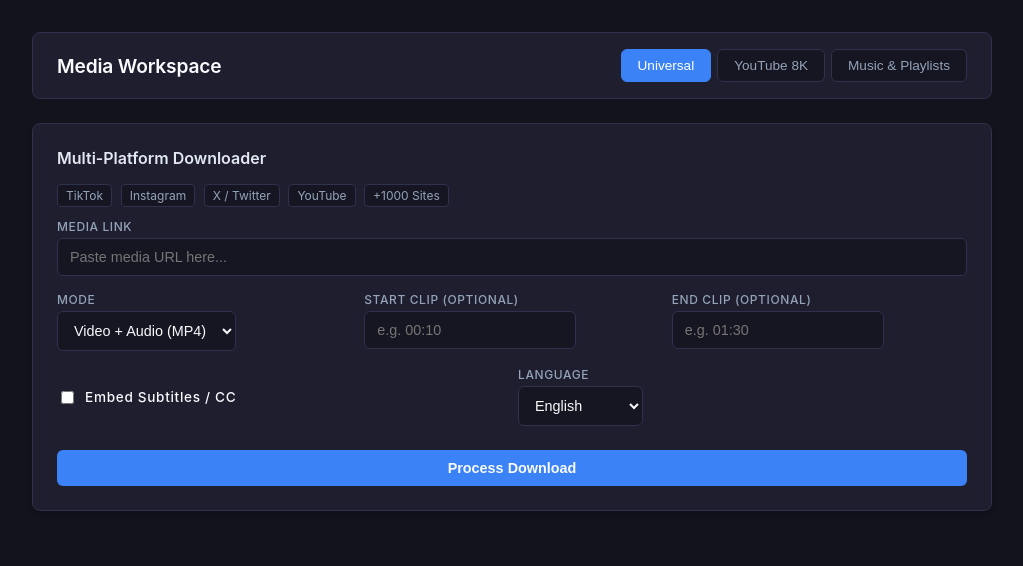
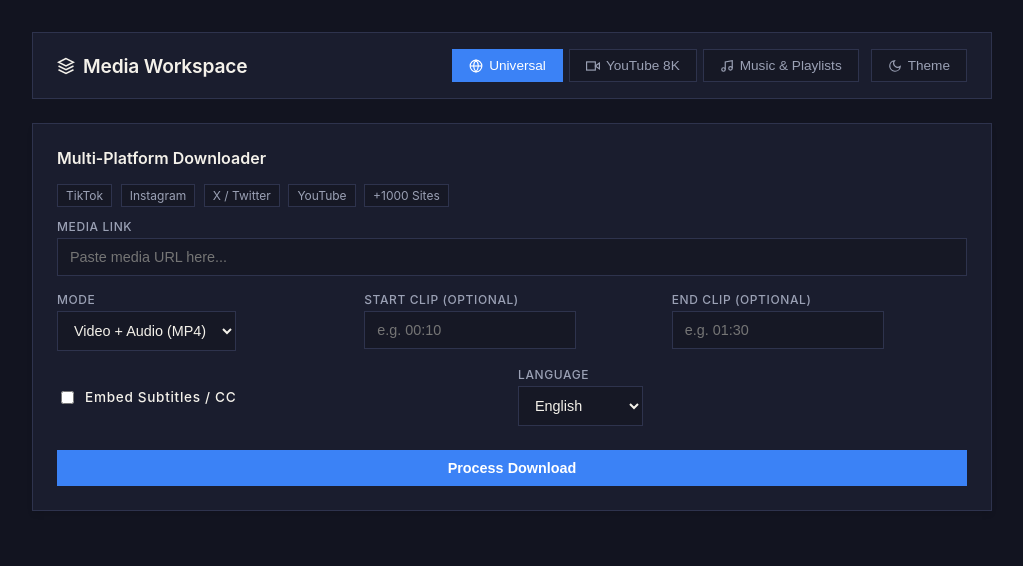
Before and after one commit to obedjoshua/flask-youtube-downloader, a Flask app: page / in a window 1280 px wide. Shown: the top 566 px of the page, without its empty margins (128-1151 px from the left). Run offline with Flask 3, Linux system fonts and the light colour scheme; some libraries are stand-ins or nearby versions.

Commit message:
prepared for render publishing

```diff
--- a/app.py
+++ b/app.py
@@ -1,12 +1,12 @@
-from typing import Any, cast
 import os
 import shutil
+from typing import Any, cast
 
+import spotipy
+import yt_dlp
 from flask import Flask, jsonify, render_template, request, send_file
 from flask_cors import CORS
-import spotipy
 from spotipy.oauth2 import SpotifyClientCredentials
-import yt_dlp
 from yt_dlp.utils import DownloadError, download_range_func
 
 app = Flask(__name__)
@@ -510,7 +510,7 @@ def download_music():
     })
   except Exception as e:
     app.logger.exception("Music download batch failed")
-    return jsonify({"error": f"Server Exception: {str(e)}"}), 500
+    return jsonify({"error": f"Server Exception: {e!s}"}), 500
 
 
 @app.route("/files/<path:filename>")
@@ -531,4 +531,5 @@ def serve_universal_file(filename):
 
 
 if __name__ == "__main__":
-  app.run(debug=True, port=5001)
+  port = int(os.environ.get("PORT", "5001"))
+  app.run(host="0.0.0.0", port=port)
--- /dev/null
+++ b/requirements.txt
@@ -0,0 +1,5 @@
+Flask==3.1.0
+Flask-Cors==5.0.0
+spotipy==2.25.1
+yt-dlp==2025.2.19
+gunicorn==23.0.0
--- a/templates/index.html
+++ b/templates/index.html
@@ -5,102 +5,141 @@
     <meta name="viewport" content="width=device-width, initial-scale=1.0">
     <title>Universal Media Workspace</title>
     <style>
+        /* Theme Palettes: Bluish Dark Gray & Off-Cream (Inverted for Light Mode) */
         :root {
-            --bg-canvas: #12131c;
-            --bg-panel: #1e1e2f;
-            --bg-input: #161622;
-            --border-color: #2f314d;
+            --bg-canvas: #121420;
+            --bg-panel: #1a1d2e;
+            --bg-input: #161825;
+            --border-color: #2e334d;
             --accent-blue: #3b82f6;
             --accent-hover: #2563eb;
             --accent-success: #10b981;
-            --text-main: #f8fafc;
-            --text-muted: #94a3b8;
+            --text-main: #f4f1ea;       /* Off-cream text for dark mode */
+            --text-muted: #9ba1b5;
+        }
+
+        [data-theme="light"] {
+            --bg-canvas: #f4f1ea;       /* Off-cream canvas for light mode */
+            --bg-panel: #e6e2d6;
+            --bg-input: #ffffff;
+            --border-color: #cbd1c5;
+            --accent-blue: #2563eb;
+            --accent-hover: #1d4ed8;
+            --accent-success: #059669;
+            --text-main: #161825;       /* Bluish dark gray text for light mode */
+            --text-muted: #5c637a;
+        }
+
+        * {
+            box-sizing: border-box;
+            border-radius: 0 !important; /* Enforces strict mitered sharp edges */
         }
 
         body {
             font-family: -apple-system, BlinkMacSystemFont, "Segoe UI", Roboto, "Helvetica Neue", sans-serif;
             background-color: var(--bg-canvas); color: var(--text-main); margin: 0; padding: 2rem;
             display: flex; flex-direction: column; align-items: center;
+            transition: background-color 0.2s, color 0.2s;
         }
 
         .container { width: 100%; max-width: 960px; }
 
-        /* Lucidchart-style Workspace Header */
+        /* Workspace Header */
         .workspace-header {
             display: flex; justify-content: space-between; align-items: center;
             background: var(--bg-panel); border: 1px solid var(--border-color);
-            padding: 1rem 1.5rem; border-radius: 8px; margin-bottom: 1.5rem;
+            padding: 1rem 1.5rem; margin-bottom: 1.5rem;
         }
-        .workspace-header h1 { font-size: 1.2rem; margin: 0; font-weight: 600; letter-spacing: -0.01em; }
+        .workspace-header h1 { font-size: 1.2rem; margin: 0; font-weight: 600; letter-spacing: -0.01em; display: flex; align-items: center; gap: 8px; }
 
-        /* Toolbar Navigation Tabs */
+        /* Toolbar Navigation Tabs & Theme Toggle */
+        .header-actions { display: flex; align-items: center; gap: 12px; }
         .nav-tabs { display: flex; gap: 6px; }
-        .tab-btn {
+        .tab-btn, .theme-toggle-btn {
             padding: 8px 16px; font-weight: 500; font-size: 0.85rem;
             background: var(--bg-input); color: var(--text-muted);
-            border: 1px solid var(--border-color); border-radius: 6px; cursor: pointer;
-            transition: all 0.2s ease;
+            border: 1px solid var(--border-color); cursor: pointer;
+            transition: all 0.2s ease; display: flex; align-items: center; gap: 6px;
         }
         .tab-btn.active { background: var(--accent-blue); color: #fff; border-color: var(--accent-blue); }
+        .theme-toggle-btn:hover, .tab-btn:hover { border-color: var(--accent-blue); color: var(--text-main); }
 
         /* Cards / Panels */
         .card {
             background: var(--bg-panel); border: 1px solid var(--border-color);
-            padding: 1.5rem; border-radius: 8px; margin-bottom: 1.5rem;
-            box-shadow: 0 4px 6px -1px rgba(0, 0, 0, 0.2);
+            padding: 1.5rem; margin-bottom: 1.5rem;
+            box-shadow: 0 4px 6px -1px rgba(0, 0, 0, 0.1);
         }
-        .card h2 { font-size: 1rem; font-weight: 600; margin-top: 0; margin-bottom: 1rem; color: #e2e8f0; }
+        .card h2 { font-size: 1rem; font-weight: 600; margin-top: 0; margin-bottom: 1rem; color: var(--text-main); }
 
         .grid-filters { display: grid; grid-template-columns: repeat(auto-fit, minmax(200px, 1fr)); gap: 12px; margin-bottom: 1rem; }
 
         label { display: block; font-size: 0.75rem; font-weight: 500; color: var(--text-muted); margin-bottom: 4px; text-transform: uppercase; letter-spacing: 0.05em; }
 
         input, select, button {
-            padding: 10px 12px; border-radius: 6px; border: 1px solid var(--border-color);
+            padding: 10px 12px; border: 1px solid var(--border-color);
             background: var(--bg-input); color: var(--text-main); font-size: 0.9rem;
-            box-sizing: border-box; outline: none; transition: border-color 0.2s;
+            outline: none; transition: border-color 0.2s;
         }
         input:focus, select:focus { border-color: var(--accent-blue); }
 
-        button { background: var(--accent-blue); cursor: pointer; border: none; font-weight: 600; }
+        button { background: var(--accent-blue); color: #fff; cursor: pointer; border: none; font-weight: 600; }
         button:hover { background: var(--accent-hover); }
-        button:disabled { background: #334155; color: #64748b; cursor: not-allowed; }
+        button:disabled { background: var(--border-color); color: var(--text-muted); cursor: not-allowed; }
 
         .hidden { display: none; }
-        .supported-badge { display: inline-block; background: var(--bg-input); border: 1px solid var(--border-color); padding: 3px 8px; border-radius: 4px; font-size: 0.75rem; color: var(--text-muted); margin-right: 4px; }
+        .supported-badge { display: inline-block; background: var(--bg-input); border: 1px solid var(--border-color); padding: 3px 8px; font-size: 0.75rem; color: var(--text-muted); margin-right: 4px; }
         #status { text-align: center; font-size: 0.85rem; color: var(--text-muted); margin-top: 10px; }
 
         /* Search Grid & Video Cards */
         .results-list { display: grid; grid-template-columns: repeat(auto-fill, minmax(260px, 1fr)); gap: 1rem; }
-        .video-card { background: var(--bg-input); border-radius: 6px; overflow: hidden; border: 1px solid var(--border-color); display: flex; flex-direction: column; }
+        .video-card { background: var(--bg-input); overflow: hidden; border: 1px solid var(--border-color); display: flex; flex-direction: column; }
         .video-card img { width: 100%; height: 140px; object-fit: cover; border-bottom: 1px solid var(--border-color); }
         .video-card-body { padding: 12px; flex: 1; display: flex; flex-direction: column; justify-content: space-between; }
-        .badge { background: #065f46; color: #6ee7b7; padding: 2px 6px; border-radius: 4px; font-size: 0.7rem; font-weight: 600; }
+        .badge { background: var(--accent-success); color: #fff; padding: 2px 6px; font-size: 0.7rem; font-weight: 600; }
 
         /* Tracklist Checklist with Covers */
         .track-item {
             display: flex; align-items: center; justify-content: space-between;
             background: var(--bg-input); border: 1px solid var(--border-color);
-            padding: 8px 12px; border-radius: 6px; margin-bottom: 8px; font-size: 0.85rem;
+            padding: 8px 12px; margin-bottom: 8px; font-size: 0.85rem;
         }
         .track-info { display: flex; align-items: center; gap: 12px; overflow: hidden; }
-        .track-thumb { width: 40px; height: 40px; border-radius: 4px; object-fit: cover; background: #334155; flex-shrink: 0; }
+        .track-thumb { width: 40px; height: 40px; object-fit: cover; background: var(--border-color); flex-shrink: 0; border: 1px solid var(--border-color); }
         .track-title { overflow: hidden; text-overflow: ellipsis; white-space: nowrap; color: var(--text-main); font-weight: 500; }
 
         .cc-checkbox { display: flex; align-items: center; gap: 8px; font-size: 0.85rem; margin-top: 5px; cursor: pointer; text-transform: none; color: var(--text-main); }
         .cc-checkbox input { width: auto; cursor: pointer; }
     </style>
 </head>
-<body>
+<body data-theme="dark">
 
 <div class="container">
-    <!-- Lucidchart Workspace Top Navigation Header -->
+    <!-- Workspace Top Navigation Header -->
     <div class="workspace-header">
-        <h1>Media Workspace</h1>
-        <div class="nav-tabs">
-            <button class="tab-btn active" onclick="switchTab('universal-tab', this)">Universal</button>
-            <button class="tab-btn" onclick="switchTab('video-tab', this)">YouTube 8K</button>
-            <button class="tab-btn" onclick="switchTab('music-tab', this)">Music & Playlists</button>
+        <h1>
+            <svg width="18" height="18" fill="none" stroke="currentColor" stroke-width="2" viewBox="0 0 24 24"><path d="M12 2L2 7l10 5 10-5-10-5zM2 17l10 5 10-5M2 12l10 5 10-5"/></svg>
+            Media Workspace
+        </h1>
+        <div class="header-actions">
+            <div class="nav-tabs">
+                <button class="tab-btn active" onclick="switchTab('universal-tab', this)">
+                    <svg width="14" height="14" fill="none" stroke="currentColor" stroke-width="2" viewBox="0 0 24 24"><circle cx="12" cy="12" r="10"/><line x1="2" y1="12" x2="22" y2="12"/><path d="M12 2a15.3 15.3 0 0 1 4 10 15.3 15.3 0 0 1-4 10 15.3 15.3 0 0 1-4-10 15.3 15.3 0 0 1 4-10z"/></svg>
+                    Universal
+                </button>
+                <button class="tab-btn" onclick="switchTab('video-tab', this)">
+                    <svg width="14" height="14" fill="none" stroke="currentColor" stroke-width="2" viewBox="0 0 24 24"><polygon points="23 7 16 12 23 17 23 7"/><rect x="1" y="5" width="15" height="14" rx="0" ry="0"/></svg>
+                    YouTube 8K
+                </button>
+                <button class="tab-btn" onclick="switchTab('music-tab', this)">
+                    <svg width="14" height="14" fill="none" stroke="currentColor" stroke-width="2" viewBox="0 0 24 24"><path d="M9 18V5l12-2v13"/><circle cx="6" cy="18" r="3"/><circle cx="18" cy="16" r="3"/></svg>
+                    Music & Playlists
+                </button>
+            </div>
+            <button class="theme-toggle-btn" onclick="toggleTheme()" title="Toggle Dark/Light Mode">
+                <svg id="theme-icon" width="14" height="14" fill="none" stroke="currentColor" stroke-width="2" viewBox="0 0 24 24"><path d="M21 12.79A9 9 0 1 1 11.21 3 7 7 0 0 0 21 12.79z"/></svg>
+                Theme
+            </button>
         </div>
     </div>
 
@@ -274,6 +313,22 @@
         element.classList.add('active');
     }
 
+    function toggleTheme() {
+        const body = document.body;
+        const icon = document.getElementById('theme-icon');
+        const currentTheme = body.getAttribute('data-theme');
+
+        if (currentTheme === 'dark') {
+            body.setAttribute('data-theme', 'light');
+            // Sun icon for light mode indicator
+            icon.innerHTML = '<circle cx="12" cy="12" r="5"/><line x1="12" y1="1" x2="12" y2="3"/><line x1="12" y1="21" x2="12" y2="23"/><line x1="4.22" y1="4.22" x2="5.64" y2="5.64"/><line x1="18.36" y1="18.36" x2="19.78" y2="19.78"/><line x1="1" y1="12" x2="3" y2="12"/><line x1="21" y1="12" x2="23" y2="12"/><line x1="4.22" y1="19.78" x2="5.64" y2="18.36"/><line x1="18.36" y1="5.64" x2="19.78" y2="4.22"/>';
+        } else {
+            body.setAttribute('data-theme', 'dark');
+            // Moon icon for dark mode indicator
+            icon.innerHTML = '<path d="M21 12.79A9 9 0 1 1 11.21 3 7 7 0 0 0 21 12.79z"/>';
+        }
+    }
+
     async function downloadUniversal() {
         const url = document.getElementById('uni-url').value;
         const media_type = document.getElementById('uni-mode').value;
@@ -345,7 +400,7 @@
                     <div class="video-card-body">
                         <div>
                             <span class="badge">${v.max_resolution}</span>
-                            <p style="font-weight:600; margin: 8px 0 4px 0; font-size: 0.85rem; color:#f8fafc;">${v.title}</p>
+                            <p style="font-weight:600; margin: 8px 0 4px 0; font-size: 0.85rem;">${v.title}</p>
                             <p style="font-size: 0.75rem; color: var(--text-muted); margin: 0;">${v.uploader} • ${v.duration || 'N/A'}</p>
                         </div>
                         <button onclick="downloadDirect('${v.url}', '${v.max_height}')" style="margin-top: 10px; width: 100%; font-size:0.8rem;">
@@ -471,7 +526,7 @@
 
             data.files.forEach((filename, i) => {
                 const fileUrl = `/files/music/${encodeURIComponent(filename)}`;
-                fileList.innerHTML += `<p style="margin: 4px 0;"><a href="${fileUrl}" download style="color:#60a5fa; text-decoration: none; font-weight: 500;">${filename}</a></p>`;
+                fileList.innerHTML += `<p style="margin: 4px 0;"><a href="${fileUrl}" download style="color:var(--accent-blue); text-decoration: none; font-weight: 500;">${filename}</a></p>`;
 
                 // Immediately trigger automated browser downloads with a staggered timeout
                 setTimeout(() => {
```
Also changed, not shown: 1 other file.
